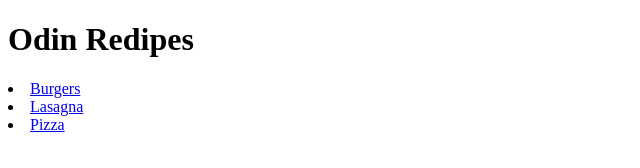
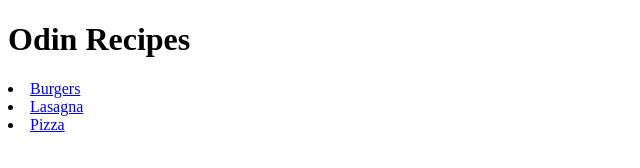
Before and after one commit to RhysjW/odin-recipes, a plain HTML site: page index.html in a window 1280 px wide. Shown: the full height of the page, 0-640 px from the left. Drawn offline with Linux system fonts and the light colour scheme.

Commit message:
Update index.html

```diff
--- a/index.html
+++ b/index.html
@@ -7,7 +7,7 @@
     <title>Document</title>
 </head>
 <body>
-    <h1>Odin Redipes</h1>
+    <h1>Odin Recipes</h1>
 
    <li> <a href="recipes/burgers.html">Burgers</a> </li>
    <li>  <a href="recipes/lasagna.html">Lasagna</a></li>
```
